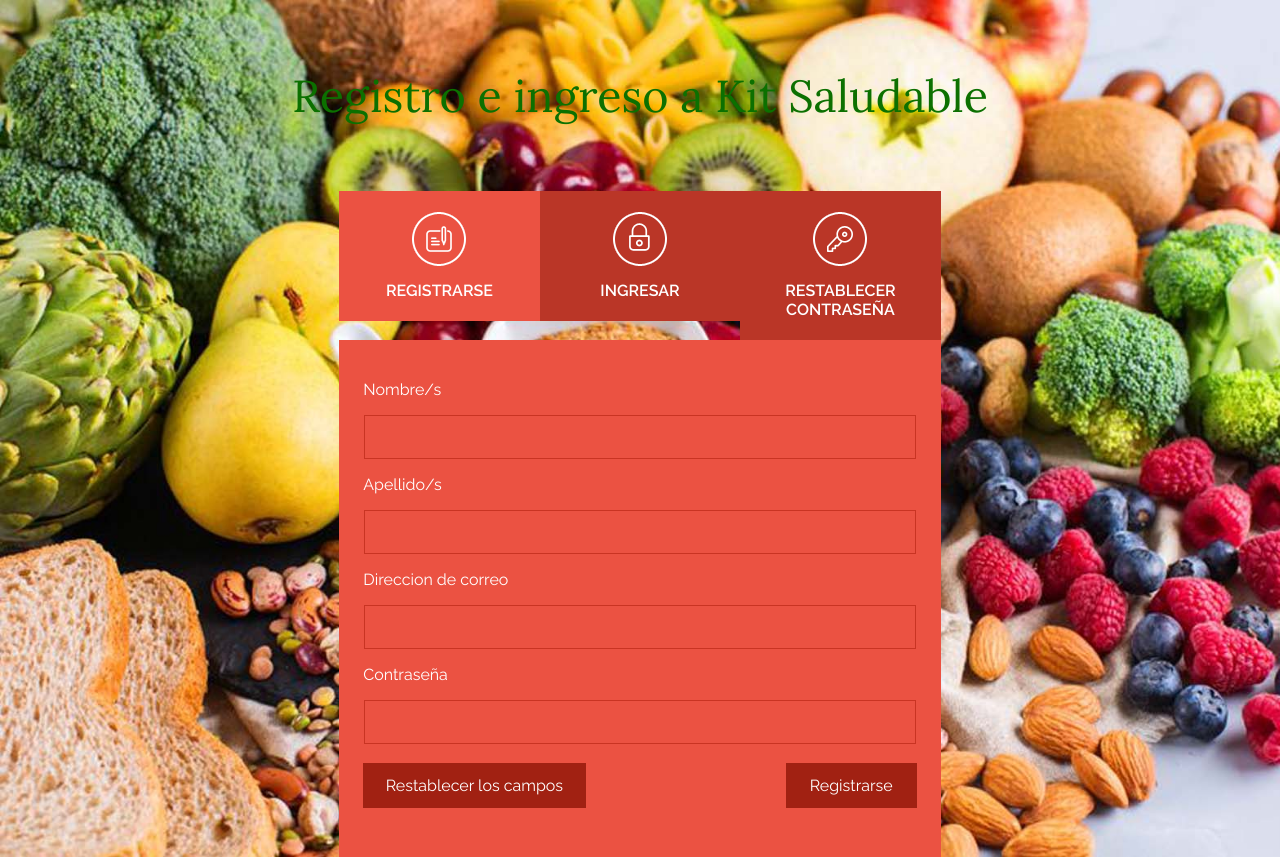
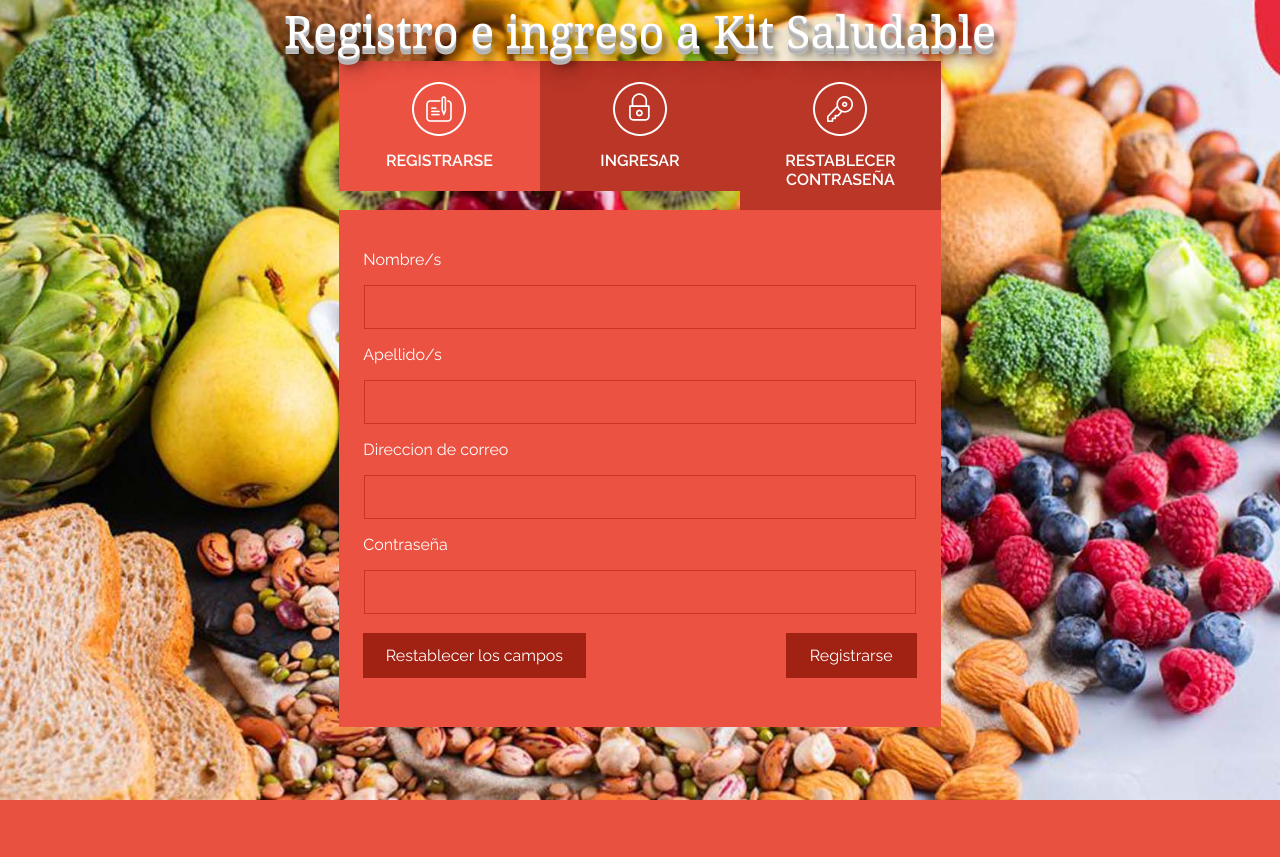
Before and after one commit to juanMartinAlvarez/kitSaludable, a PHP site: page / in a window 1280 px wide. After the commit the page ends 800 px from the top, so only its background shows below. Run offline with PHP 8.4, Linux system fonts and the light colour scheme.

Commit message:
Change loginsystem title
Change loginsystem title styles

```diff
--- a/css/style.css
+++ b/css/style.css
@@ -35,14 +35,15 @@ body{
   -moz-background-size:cover;
   -webkit-background-size:cover;
   font-family: 'Source Sans Pro', sans-serif;
-
 }
 .main h1{
-  font-size:3em;
-  color: #0C7000;
-  padding: 1.5em 0;
   text-align: center;
-  font-family: 'Lora', serif;
+  color: #FFF;
+  font-family: Georgia, 'Times New Roman', Times, serif;
+  font-size: 3em;
+  text-shadow: /*relieve*/
+  0 1px 0 rgb(200, 200, 200), 0 2px 0 rgb(190, 190, 190), 0 3px 0 rgb(180, 180, 180), 0 4px 0 rgb(175, 175, 175), 0 5px 0 rgb(180, 180, 180), 0 6px 0 rgb(190, 190, 190), /*sombra*/
+  5px 7px 5px rgba(0, 0, 0, .40), 5px 12px 10px rgba(0, 0, 0, .30), 5px 17px 20px rgba(0, 0, 0, .20), 5px 22px 30px rgba(0, 0, 0, .10);
 }
 body a,form li,.submit input[type="submit"],form li.second,ul.age-groups li label,.submit.three input[type="submit"],.submit.two input[type="submit"]{
 	transition: 0.1s all;
@@ -132,7 +133,7 @@ h2.resp-accordion {
   margin: 0px;
   padding: 10px 15px;
   background:#C5CDD1;
-  margin:10px 0;
+  /*margin:10px 0;*/
   color:#FFF;
 }
 span.tab-img img {
@@ -242,11 +243,12 @@ li.resp-tab-item.lost{
   cursor: pointer;
   font-family: 'Raleway', sans-serif;
 }
+
 .sign-up input[type="reset"]:hover,.sign-up input[type="submit"]:hover, .submit.two input[type="submit"]:hover,.submit.three input[type="submit"]:hover{
   -webkit-transform: rotate(4deg);
   transform: rotate(4deg);
-  -o-transform: rotate(4deg);
-  -moz-transform: rotate(4deg);
+  /*-o-transform: rotate(4deg);
+  -moz-transform: rotate(4deg);*/
 }
 
 .sign-up input[type="submit"] {
@@ -420,7 +422,7 @@ li.resp-tab-item.lost{
   background: #BA3627;
   font-family: 'Raleway', sans-serif;
 }
-/*----------*/
+/*----------
 .p-container{
   margin: 1em 0;
 }
@@ -488,6 +490,7 @@ label.checkbox {
 float: left;
 margin-top: 3px;
 }
+
 .p-container  .checkbox i {
   position: absolute;
   top: 0px;
@@ -513,7 +516,7 @@ margin-top: 3px;
   color: #2da5da;
 }
 .p-container .checkbox input:checked + i,
-.p-container . input:checked + i {
+.p-container .input:checked + i {
   border-color: #2da5da;
 }
 .p-container .rating input:checked ~ label {
@@ -522,7 +525,7 @@ margin-top: 3px;
 
 .p-container .checkbox input:checked + i:after {
   opacity: 1;
-}
+}*/
 /*---------*/
 form.sub {
   padding: 1em 0;
@@ -810,3 +813,4 @@ form.sub input[type="password"] {
   font-size: 1.45em;
   }
 }
+}
```
